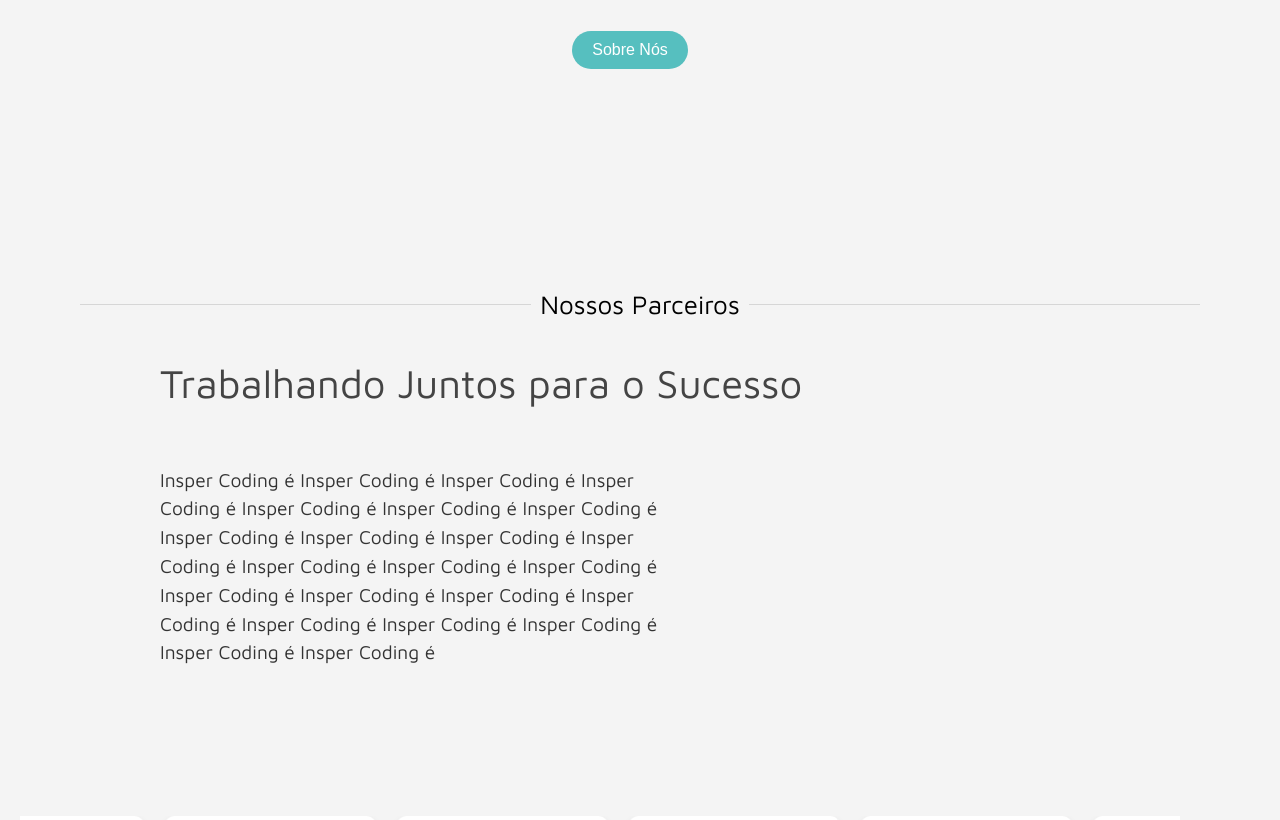
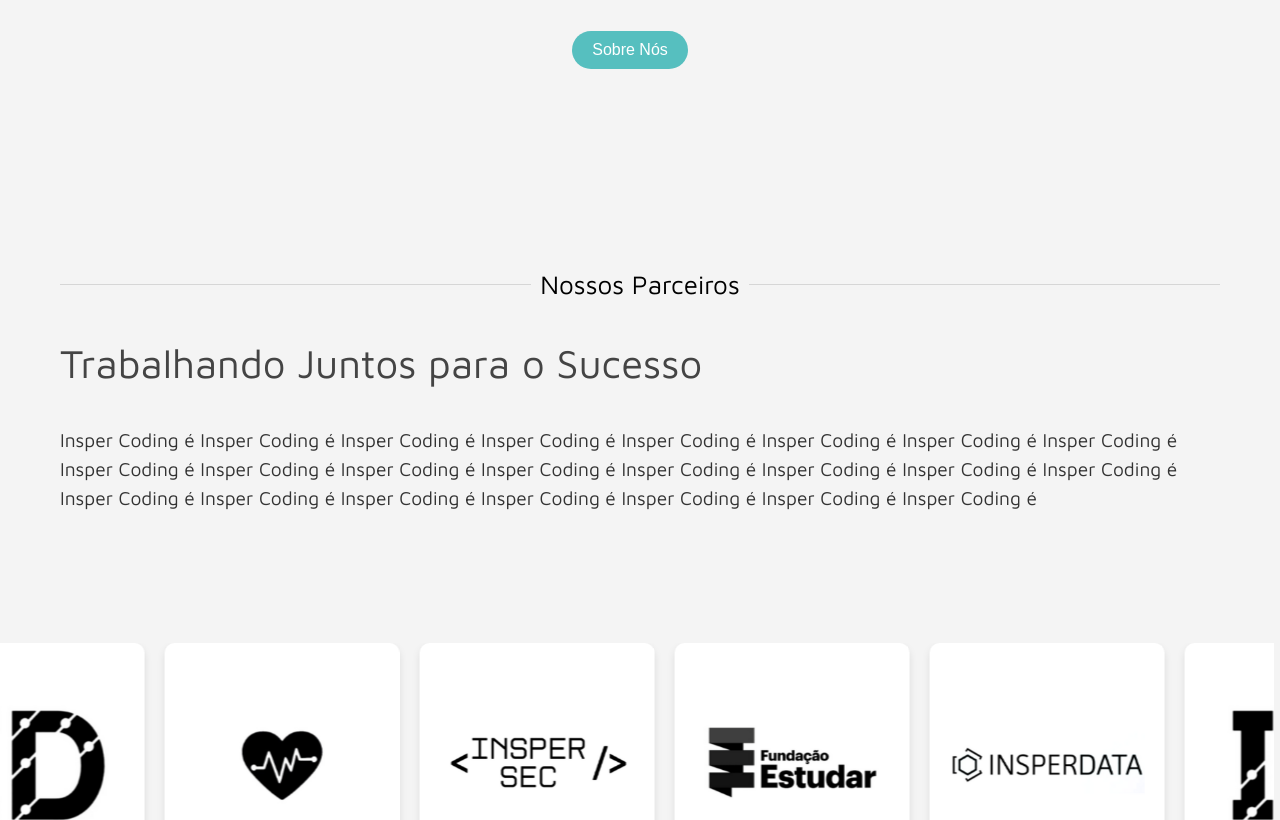
Before and after one commit to henriquetg1/ic-grupo-3-sprint-1-home-page, a React (Create React App) app in the folder home-page/: page / in a window 1280 px wide. Shown: the part 1980-2800 px from the top of the page. Built offline with nearby package versions, Linux system fonts and the light colour scheme.

Commit message:
fix: Parte de Parceiros pronta

```diff
--- a/home-page/src/components/Parceiros.js
+++ b/home-page/src/components/Parceiros.js
@@ -35,7 +35,7 @@
         </Divider>
         <h2 className="parceiros-titulo">Trabalhando Juntos para o Sucesso</h2>
         <div className="parceiros-text">
-        <p>Insper Coding é Insper Coding é Insper Coding é Insper Coding é Insper Coding é Insper Coding é Insper Coding é Insper Coding é Insper Coding é Insper Coding é Insper Coding é Insper Coding é Insper Coding é Insper Coding é Insper Coding é Insper Coding é Insper Coding é Insper Coding é Insper Coding é Insper Coding é Insper Coding é Insper Coding é Insper Coding é </p>
+          <p>Insper Coding é Insper Coding é Insper Coding é Insper Coding é Insper Coding é Insper Coding é Insper Coding é Insper Coding é Insper Coding é Insper Coding é Insper Coding é Insper Coding é Insper Coding é Insper Coding é Insper Coding é Insper Coding é Insper Coding é Insper Coding é Insper Coding é Insper Coding é Insper Coding é Insper Coding é Insper Coding é</p>
         </div>
       </div>
       <div className="carousel-container">
--- a/home-page/src/styles/Parceiros.css
+++ b/home-page/src/styles/Parceiros.css
@@ -1,59 +1,43 @@
 @import url('https://fonts.googleapis.com/css2?family=Maven+Pro:wght@400;500;700&display=swap');
 
 .parceiros-section {
-    text-align: center;
-    margin: 0px 0;
-    padding: 20px;
-    max-width: 1980px;
-    margin-left: auto;
-    margin-right: auto;
+    font-family: 'Maven Pro', sans-serif;
     position: relative;
-    font-family: 'Maven Pro', sans-serif;
 }
 
-.parceiros-titulo {
-    font-size: 40px;
-    font-family: 'Maven Pro', sans-serif;
-    font-weight: normal;
-    color: #444444;
-    margin-bottom: 40px;
-    margin-left: 80px;
-    text-align: left;
-}
-
-.parceiros-text {
-    display: flex;
-    justify-content: space-between;
-    align-items: flex-start;
-    margin-bottom: 40px;
-    margin-left: 80px;
-    flex-wrap: wrap;
-    gap: 20px;
-    flex: 1;
-    font-size: 1.2rem;
-    line-height: 1.5;
-    text-align: left;
-    margin-right: 20px;
-    max-width: 500px;
-    color: #333;
-}
-
-.parceiros{
+/* Contém o título e o texto, limitado a 1200px */
+.parceiros {
     text-align: center;
     margin: 50px 0;
     padding: 20px;
     max-width: 1200px;
     margin-left: auto;
     margin-right: auto;
-    position: relative;
-    font-family: 'Maven Pro', sans-serif;
 }
 
+.parceiros-titulo {
+    font-size: 40px;
+    font-weight: normal;
+    color: #444444;
+    margin-bottom: 40px;
+    text-align: left;
+}
+
+.parceiros-text {
+    font-size: 1.2rem;
+    line-height: 1.5;
+    text-align: left;
+    max-width: 100%; /* Ajusta para usar o espaço disponível */
+    color: #333;
+    margin-bottom: 40px;
+}
+
+/* Carrossel que ocupa toda a largura da página */
 .carousel-container {
-    max-width: 100%; /* Ocupar a largura total da viewport */
-    margin-left: calc(-50vw + 50%); /* Alinhar o conteúdo ao centro ocupando 100% */
+    width: 99.5vw; /* Ocupar a largura total da viewport */
+    margin-left: calc(-50vw + 50%); /* Alinhar ao centro da viewport */
     background: #f4f4f4;
-    padding: 20px;
+    padding: 20px 0;
 }
 
 .logo-box {
@@ -64,9 +48,8 @@
     display: flex;
     justify-content: center;
     align-items: center;
-    height: 200px; /* Altura da caixa branca */
-    text-align: center;
-    margin: 0 10px; /* Espaço horizontal entre as caixas */
+    height: 200px;
+    margin: 0 10px;
 }
 
 .logo-box img {
```
Lines whose indentation alone changed are shown as unchanged.
